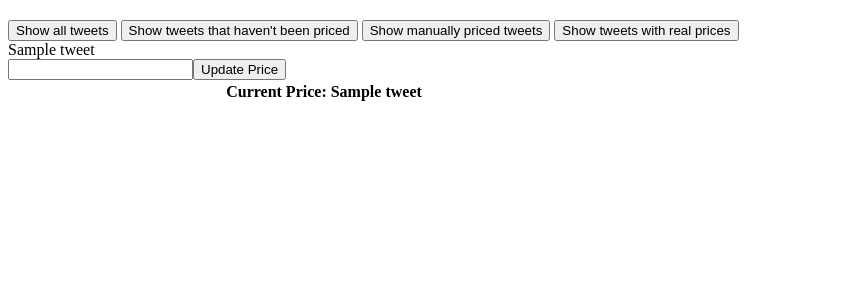
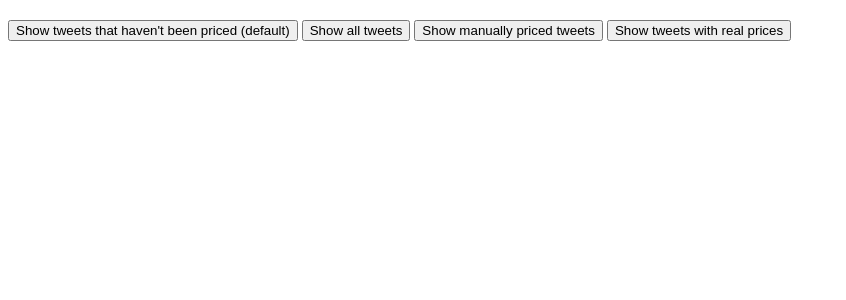
Before and after one commit to mrbberra/avocado, a Flask app: template templates/admin.html in a window 1280 px wide. Shown: the part 94-394 px from the top of the page, without its empty margins (0-846 px from the left). Run offline with Flask 2, Linux system fonts and the light colour scheme; the template is opened without the code that fills it: most values are stand-ins (such as "Sample title", 1, 10 or a date in 2020); lists and menus that the app fills with data are empty; some libraries are stand-ins or nearby versions.

Commit message:
refactored admin view jquery

```diff
--- a/templates/admin.html
+++ b/templates/admin.html
@@ -3,53 +3,51 @@
 {% block script %}
 <script src="https://ajax.googleapis.com/ajax/libs/jquery/3.3.1/jquery.min.js"></script>
 <script>
-$(document).ready(function(){
-  $("#button-default-view").click(function() {
+
+// @param: string
+function getTweetView(buttonId) {
   var rows = $(".tweet-price-setter");
   rows.each(function( i ) {
       $(this).hide();
     });
   rows.each(function( i ) {
+    switch (buttonId) {
+      case ("button-default-view"):
         if ($(this).attr("data-price") == "-1.0") {
           $(this).show();
         }
-    });
-  });
-});
-$(document).ready(function(){
-  $("#button-all-view").click(function() {
-    var rows = $(".tweet-price-setter");
-    rows.each(function( i ) {
+        break;
+
+      case ("button-all-view"):
         $(this).show();
-      });
-  });
-});
-$(document).ready(function(){
-  $("#button-price-adjusted-view").click(function() {
-    var rows = $(".tweet-price-setter");
-    rows.each(function( i ) {
-        $(this).hide();
-      });
-    rows.each(function( i ) {
+        break;
+
+      case ("button-price-adjusted-view"):
         if ($(this).attr("data-price") != "-1.0") {
           $(this).show();
         }
-    });
-  });
-});
-$(document).ready(function(){
-  $("#button-real-prices-view").click(function() {
-    var rows = $(".tweet-price-setter");
-    rows.each(function( i ) {
-        $(this).hide();
-      });
-    rows.each(function( i ) {
+        break;
+
+      case ("button-real-prices-view"):
         if ($(this).attr("data-price") != "-1.0" && $(this).attr("data-price") != "-2.0") {
           $(this).show();
         }
+        break;
+    }
+
   });
+}
+
+$(document).ready(function() {
+
+  getTweetView("button-default-view");
+
+  $(".view-choice-button").on('click', function() {
+    getTweetView($(this).attr('id'));
+  }
+  );
 });
-});
+
 </script>
 {% endblock %}
 
@@ -59,10 +57,10 @@ $(document).ready(function(){
 
 {% block content %}
 <div id="filter-options">
-  <button id="button-all-view">Show all tweets</button>
-  <button id="button-default-view">Show tweets that haven't been priced</button>
-  <button id="button-price-adjusted-view">Show manually priced tweets</button>
-  <button id="button-real-prices-view">Show tweets with real prices</button>
+  <button class="view-choice-button" id="button-default-view">Show tweets that haven't been priced (default)</button>
+  <button class="view-choice-button" id="button-all-view">Show all tweets</button>
+  <button class="view-choice-button" id="button-price-adjusted-view">Show manually priced tweets</button>
+  <button class="view-choice-button" id="button-real-prices-view">Show tweets with real prices</button>
 </div>
 {% for tweet in tweets %}
   <div class="tweet-price-setter" data-price="{{ tweet[2] }}">
```
Lines whose indentation alone changed are shown as unchanged.
